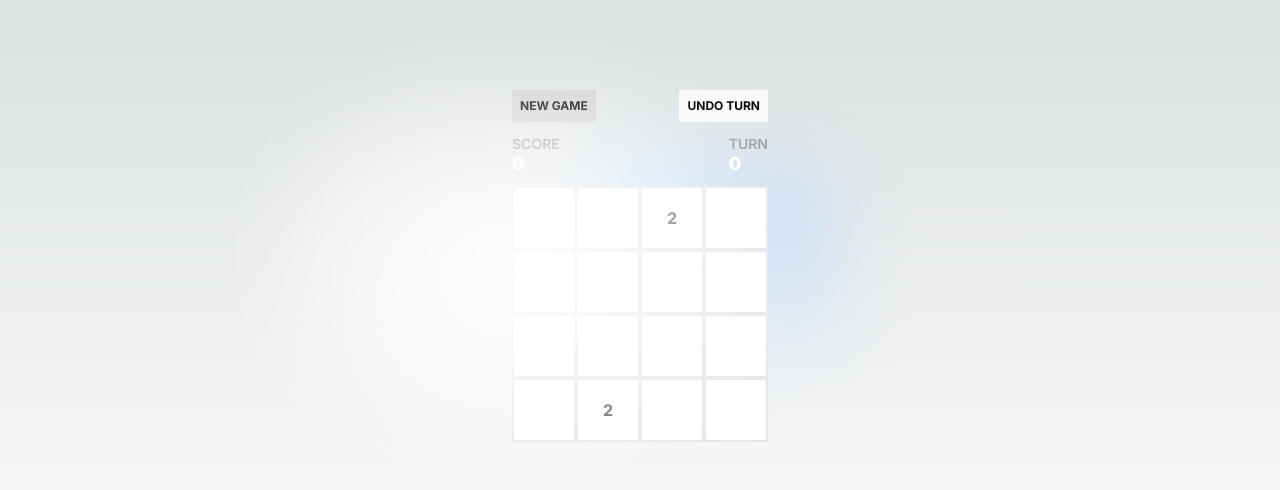
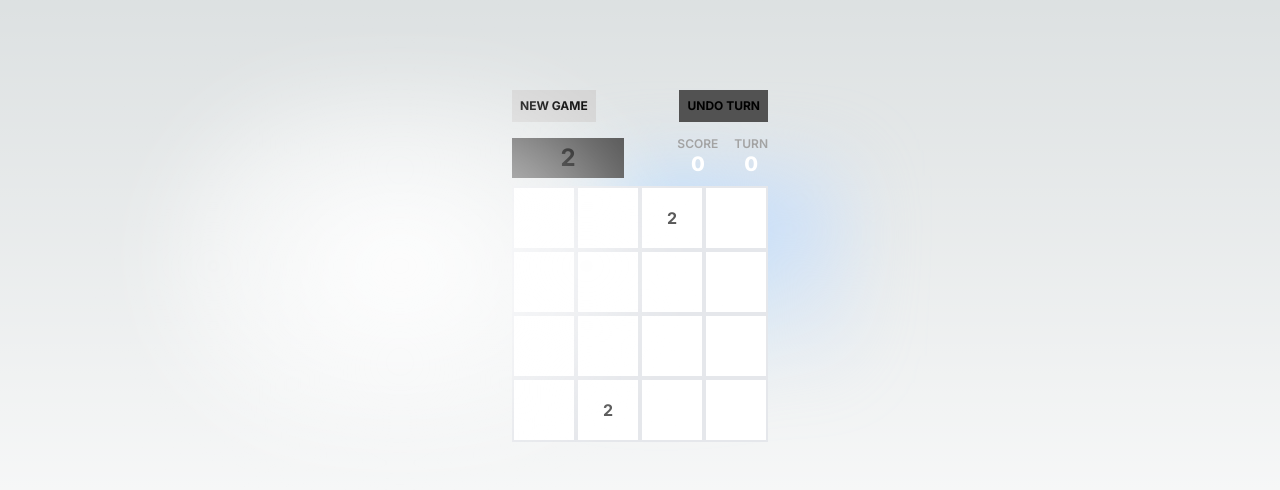
Before and after one commit to neuralworm/2048, a Next.js app: page / in a window 1280 px wide. Shown: the part 134-624 px from the top of the page. Built offline with nearby package versions, Linux system fonts and the light colour scheme.

Commit message:
Swipes are still allowing for multiple addition events.

```diff
--- a/package.json
+++ b/package.json
@@ -12,6 +12,7 @@
     "@types/node": "20.4.0",
     "@types/react": "18.2.14",
     "@types/react-dom": "18.2.6",
+    "antd": "^5.6.4",
     "autoprefixer": "10.4.14",
     "eslint": "8.44.0",
     "eslint-config-next": "13.4.9",
--- a/src/components/GameView.tsx
+++ b/src/components/GameView.tsx
@@ -1,15 +1,22 @@
+import { Move, newMove } from "@/data/Moves"
+import { checkForMoves, findHighest } from "@/util/board"
+import Modal from "antd/lib/modal/Modal"
 import { useState, useEffect, useRef } from "react"
 import { useSwipeable, SwipeDirections } from "react-swipeable"
 
 const defaultGameBoard: any[][] = [[null, null, null, null], [null, null, null, null], [null, null, null, null], [null, null, null, null]]
 
 const GameView = () => {
+    // NEW GAME
+    const [newGame, setNewGame] = useState<boolean>(false)
+    // OPTIONS
+    const [swipeControls, setSwipeControls] = useState<boolean>(true)
 
     // INITIALIZE GAMEBOARD
     const [gameBoard, setGameBoard] = useState<any[][]>([])
     const boardRef = useRef<any[][]>(gameBoard)
     boardRef.current = gameBoard
-    const [previousTurn, setPreviousTurn] = useState<any[][]|null>([])
+    const [previousTurn, setPreviousTurn] = useState<any[][] | null>([])
 
     const initializeGame = () => {
         let oldBoard: any[] = JSON.parse(JSON.stringify([[...defaultGameBoard[0]], [...defaultGameBoard[1]], [...defaultGameBoard[2]], ...[defaultGameBoard[3]]]))
@@ -22,8 +29,14 @@ const GameView = () => {
         oldBoard[first[0]][first[1]] = 2
         oldBoard[second[0]][second[1]] = 2
         setGameBoard(oldBoard)
+        setPreviousTurn(null)
+        setScore(0)
+        setTurn(0)
     }
-
+    const confirmNewGame = () => {
+        setNewGame(false)
+        initializeGame()
+    }
     const config = {
         trackMouse: true
     }
@@ -35,6 +48,7 @@ const GameView = () => {
     })
     //TURN
     const [turn, setTurn] = useState<number>(0)
+    const [turnInProgress, setTurnInProgress] = useState(false)
     // SCORE
     const [score, setScore] = useState<number>(0)
     const [scoreChange, setScoreChange] = useState<number>()
@@ -60,8 +74,8 @@ const GameView = () => {
     const getCurrentBoardCopy = (): any[][] => {
         return JSON.parse(JSON.stringify([[...boardRef.current[0]], [...boardRef.current[1]], [...boardRef.current[2]], ...[boardRef.current[3]]]))
     }
-    const getPreviousBoardCopy = (): any[][]|null => {
-        if(!previousTurn) return null
+    const getPreviousBoardCopy = (): any[][] | null => {
+        if (!previousTurn) return null
         return JSON.parse(JSON.stringify([[...previousTurn[0]], [...previousTurn[1]], [...previousTurn[2]], ...[previousTurn[3]]]))
     }
     const boardToString = (): string => {
@@ -77,6 +91,7 @@ const GameView = () => {
             return [orig[0][ind], orig[0 + 1][ind], orig[0 + 2][ind], orig[0 + 3][ind]]
         })
     }
+
     // DIRECTIONS
     const swipeDown = (boardCopy: any[]) => {
         console.log(boardCopy)
@@ -90,8 +105,6 @@ const GameView = () => {
                 // console.log(i, col[i])
                 let spacesToCheck = 3 - i
                 for (let j = 0; j < spacesToCheck; j++) {
-
-
                     let me = col[i + j]
                     let you = col[i + 1 + j]
                     if (you == null) {
@@ -125,6 +138,8 @@ const GameView = () => {
             for (let i = 1; i < col.length; i++) {
                 // continue if empty
                 if (col[i] == null) continue
+                let move: Move = newMove([ind, i-1])
+                console.log('move ' + move)
 
                 // if a number
                 // console.log(i, col[i])
@@ -202,16 +217,19 @@ const GameView = () => {
         let lastTurn: any[][] = getCurrentBoardCopy()
         setTurn(old => old + 1)
         let rand: Coord = getRandomEmptyBlock(newGameBoard)
-        console.log(rand)
         newGameBoard[rand[0]][rand[1]] = 2
         // SET HISTORY
         setPreviousTurn(lastTurn)
         // SET CURRENT STATE
         setGameBoard(newGameBoard)
+        // CHECK IF BOARD FULL
+        if(isBoardFull(newGameBoard)){
+            checkForMoves(newGameBoard)
+        }
     }
     // BACK 1 TURN
     const undoTurn = () => {
-        if(previousTurn == null) return
+        if (previousTurn == null) return
         let lastTurn = getPreviousBoardCopy()
         setPreviousTurn(null)
         setGameBoard(lastTurn!)
@@ -235,10 +253,21 @@ const GameView = () => {
         }
         return empties[Math.floor(Math.random() * empties.length)]
     }
+    const isBoardFull = (newBoard: any[][]): boolean => {
+        let empties: Coord[] = []
+        for (let i = 0; i < newBoard.length; i++) {
+            for (let j = 0; j < newBoard[i].length; j++) {
+                if (newBoard[i][j] == null) {
+                    empties.push([i, j])
+                }
+            }
+        }
+        return empties.length > 0 ? false : true
+    }
     // PERSISTENCE
     interface GameState {
         score: number,
-        gameboard: any[][]
+        gameboard: any[][],
     }
     const saveState = () => {
         // console.log(gameBoard)
@@ -286,25 +315,31 @@ const GameView = () => {
         }
     }
     return (
-        <div {...handlers} className="">
+        <div {...handlers} className="cursor-grab select-nones" id="drag-area">
+
 
             {/* GAME STATE CONTROLS */}
             <div className="flex flex-row justify-between mb-4">
-                <button className="bg-neutral-300 text-black p-2 text-xs font-bold">NEW GAME</button>
-                <button disabled={previousTurn == null} onClick={()=>undoTurn()} className={`${previousTurn != null ? "bg-neutral-50" : "bg-neutral-600"} text-black p-2 text-xs font-bold`}>UNDO TURN</button>
+                <button onClick={() => setNewGame(true)} className="bg-neutral-300 text-black p-2 text-xs font-bold">NEW GAME</button>
+                <button disabled={previousTurn == null} onClick={() => undoTurn()} className={`${previousTurn != null ? "bg-neutral-50" : "bg-neutral-600"} text-black p-2 text-xs font-bold`}>UNDO TURN</button>
             </div>
 
 
             {/* STATS */}
-            <div className="flex flex-row justify-between mb-2">
+            <div className="flex flex-row justify-between mb-2 text-center">
+                <div id="highest-number" className="text-2xl bg-neutral-600 w-28 flex items-center justify-center font-bold">
+                    {findHighest(gameBoard)}
+                </div>
+                <div className="flex flex-row gap-4">
 
                 <div id="score-box" className="">
-                    <div className="font-semibold text-neutral-400 text-sm leading-3">SCORE</div>
-                    <div className="font-extrabold text-white text-lg">{score}</div>
+                    <div className="font-semibold text-neutral-400 text-xs leading-3">SCORE</div>
+                    <div className="font-extrabold text-white text-xl">{score}</div>
                 </div>
                 <div id="turn-box" className="">
-                    <div className="font-semibold text-neutral-400 text-sm leading-3">TURN</div>
-                    <div className="font-extrabold text-white text-lg">{turn}</div>
+                    <div className="font-semibold text-neutral-400 text-xs leading-3">TURN</div>
+                    <div className="font-extrabold text-white text-xl">{turn}</div>
+                </div>
                 </div>
             </div>
 
@@ -313,7 +348,7 @@ const GameView = () => {
 
 
             {/* GAME BOARD */}
-            <div id="gameboard" className="bg-white w-64 h-64 text-black flex flex-row">
+            <div id="gameboard" className="bg-white w-48 sm:w-64 h-48 sm:h-64 text-black flex flex-row">
                 {gameBoard.map((col: number[], indx: number) => {
                     return (
                         <div className="flex flex-col basis-1/4" key={`col-${indx}`}>
@@ -330,12 +365,25 @@ const GameView = () => {
                     )
                 })}
             </div>
+            <NewGamePopup confirmNewGame={confirmNewGame} onClose={()=> setNewGame(false)} open={newGame}></NewGamePopup>
         </div>
     )
 
 }
 
+interface ModalProps {
+    open: boolean,
+    onClose: Function,
+    confirmNewGame: Function
+}
+const NewGamePopup = ({ open, onClose, confirmNewGame }: ModalProps) => {
+    return (
+        <Modal title="New Game" open={open} onOk={()=> confirmNewGame()} onCancel={()=> onClose()} okText={"Confirm"} cancelText={"Cancel"}>
+        <p>Are you sure you want to end your current game?</p>
+      </Modal>
 
+    )
+}
 
 interface blockprop {
     num: number
--- /dev/null
+++ b/src/data/Moves.ts
@@ -0,0 +1,21 @@
+export type Move = [[number, number], [number, number], boolean]
+export type Turn = Move[]
+type Coord = [number, number]
+
+export const newMove = (coord: Coord): Move => [coord, coord, false]
+export const MoveDown = (move: Move): Move => {
+    move[1][0] += 1
+    return move
+}
+export const MoveUp = (move: Move): Move => {
+    move[1][0] -= 1
+    return move
+}
+export const MoveLeft = (move: Move): Move => {
+    move[1][1] -= 1
+    return move
+}
+export const MoveRight = (move: Move): Move => {
+    move[1][1] += 1
+    return move
+}
--- a/src/pages/index.tsx
+++ b/src/pages/index.tsx
@@ -11,7 +11,7 @@ export default function Home() {
     >
 
 
-      <div className="relative flex place-items-center before:absolute before:h-[300px] before:w-[480px] before:-translate-x-1/2 before:rounded-full before:bg-gradient-radial before:from-white before:to-transparent before:blur-2xl before:content-[''] after:absolute after:-z-20 after:h-[180px] after:w-[240px] after:translate-x-1/3 after:bg-gradient-conic after:from-sky-200 after:via-blue-200 after:blur-2xl after:content-[''] before:dark:bg-gradient-to-br before:dark:from-transparent before:dark:to-blue-700/10 after:dark:from-sky-900 after:dark:via-[#0141ff]/40 before:lg:h-[360px]">
+      <div className="w-full h-full relative flex place-items-center items-center justify-center before:absolute before:h-[300px] before:w-[480px] before:-translate-x-1/2 before:rounded-full before:bg-gradient-radial before:from-white before:to-transparent before:blur-2xl before:content-[''] after:absolute after:-z-20 after:h-[180px] after:w-[240px] after:translate-x-1/3 after:bg-gradient-conic after:from-sky-200 after:via-blue-200 after:blur-2xl after:content-[''] before:dark:bg-gradient-to-br before:dark:from-transparent before:dark:to-blue-700/10 after:dark:from-sky-900 after:dark:via-[#0141ff]/40 before:lg:h-[360px]">
        <GameView></GameView>
       </div>
 
--- /dev/null
+++ b/src/util/board.ts
@@ -0,0 +1,12 @@
+export const findHighest = (gameBoard: any[][]): number => {
+    let highest = 0
+    gameBoard.forEach((gameCol: any[])=> gameCol.forEach((cell: any) => {
+        if(cell !== null && cell > highest) highest = cell
+    }))
+    return highest
+}
+
+export const checkForMoves = (board: any[][]): boolean => {
+
+    return true
+}
```
Also changed, not shown: src/data/ScoreModel.ts (added, +8 -0 lines), 1 other file (tests, documents, lock files or other folders).
